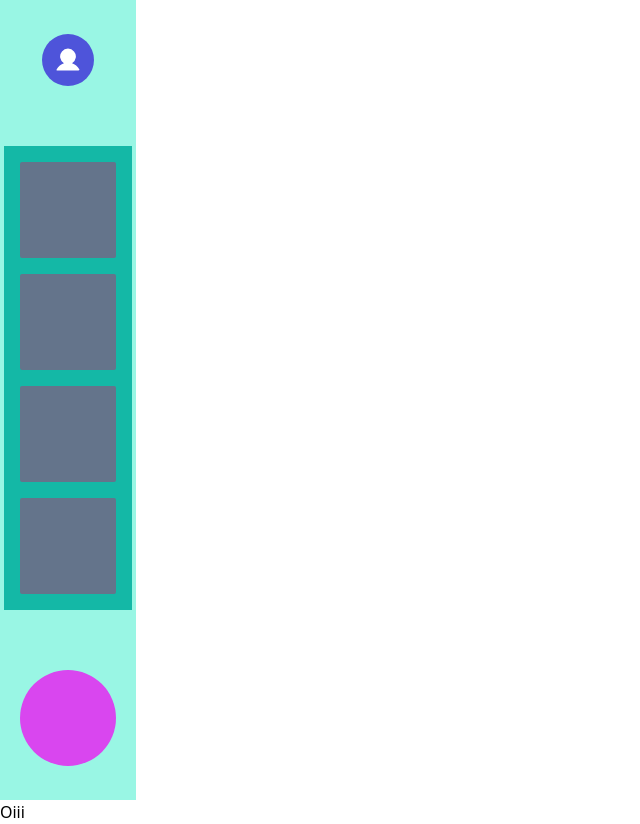
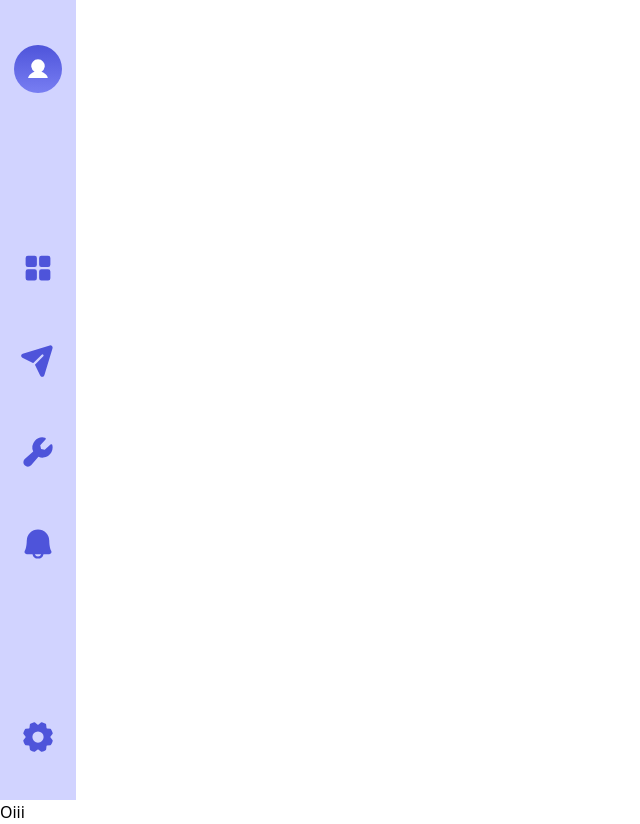
Before and after one commit to renan823/Aerotool-Front, a Next.js app: page / in a window 1280 px wide. Shown: the whole page, without its empty margins (0-640 px from the left). Built offline with nearby package versions, Linux system fonts and the light colour scheme.

Commit message:
feat: navbar implementation

```diff
--- a/src/components/MainContainer.jsx
+++ b/src/components/MainContainer.jsx
@@ -2,10 +2,10 @@ import Navbar from '@/components/Navbar';
 
 const MainContainer = ({ children }) => {
     return (
-        <>
+        <div className='flex-row'>
             <Navbar/>
             { children }
-        </>
+        </div>
     )
 }
 
--- a/src/components/Navbar.jsx
+++ b/src/components/Navbar.jsx
@@ -1,20 +1,37 @@
-import { Link } from 'next/link';
-import { User } from '@phosphor-icons/react';
+import Link from 'next/link';
+import { User, Gear, PaperPlaneTilt, Wrench, Bell, SquaresFour } from '@phosphor-icons/react';
+
+const NavbarItem = (props) => {
+
+}
 
 const Navbar = (props) => {
+
     return (
-        <div className='bg-teal-200 flex flex-col p-1 justify-around w-fit h-screen items-center'>
-            <div className='bg-primary rounded-full p-3'>
-                <User color='white' size={28} weight="fill"/>
+        <div className='bg-primaryLight flex flex-col p-1 justify-around w-fit h-screen items-center'>
+            <div className='bg-primary bg-gradient-to-b from-primary to-accent rounded-full p-3'>
+                <Link href='/profile'>
+                    <User color='white' size={24} weight='fill'/>
+                </Link>
             </div>
-            <div className='bg-teal-500 flex flex-col p-2 justify-between'>
-                <div className='bg-slate-500 rounded-sm w-24 h-24 m-2'></div>
-                <div className='bg-slate-500 rounded-sm w-24 h-24 m-2'></div>
-                <div className='bg-slate-500 rounded-sm w-24 h-24 m-2'></div>
-                <div className='bg-slate-500 rounded-sm w-24 h-24 m-2'></div>
+            <div className='flex flex-col justify-around p-2 my-10'>
+                <Link href='/dashboard' className='my-5 p-2 rounded-md'>
+                    <SquaresFour color='#4E54DA' size={36} weight='fill'/>
+                </Link>
+                <Link href='/requests' className='my-5 p-2 rounded-md'>
+                    <PaperPlaneTilt color='#4E54DA' size={36} weight='fill' />
+                </Link>
+                <Link href='/tools' className='my-5 p-2 rounded-md'>
+                    <Wrench color='#4E54DA' size={36} weight='fill'/>
+                </Link>
+                <Link href='events' className='my-5 p-2 rounded-md'>
+                    <Bell color='#4E54DA' size={36} weight='fill'/>
+                </Link>
             </div>
             <div>
-                <div className='bg-fuchsia-500 rounded-full w-24 h-24'></div>
+                <Link href='/settings'>
+                    <Gear color='#4E54DA' size={36} weight='fill'/>
+                </Link>
             </div>
         </div>
     )
--- /dev/null
+++ b/src/components/RequestCard.jsx
@@ -0,0 +1,9 @@
+
+
+const RequestCard = (props) => {
+    return (
+        <div></div>
+    )
+}
+
+export default RequestCard;
--- a/tailwind.config.js
+++ b/tailwind.config.js
@@ -13,7 +13,16 @@ module.exports = {
           'conic-gradient(from 180deg at 50% 50%, var(--tw-gradient-stops))',
       },
       colors: {
-        primary: '#4E54DA'
+        primary: '#4E54DA',
+        accent:'#787EF2',
+        success : '#6DDC52',
+        sucessAccent : '#B3FFA0',
+        warn: '#DCC652',
+        warnAccent : '#FFF6A0',
+        danger:'#FF7575',
+        dangerAccent: '#FFD9D9',
+        info: '#878787',
+        primaryLight: '#D1D3FF'
       }
     },
   },
```
